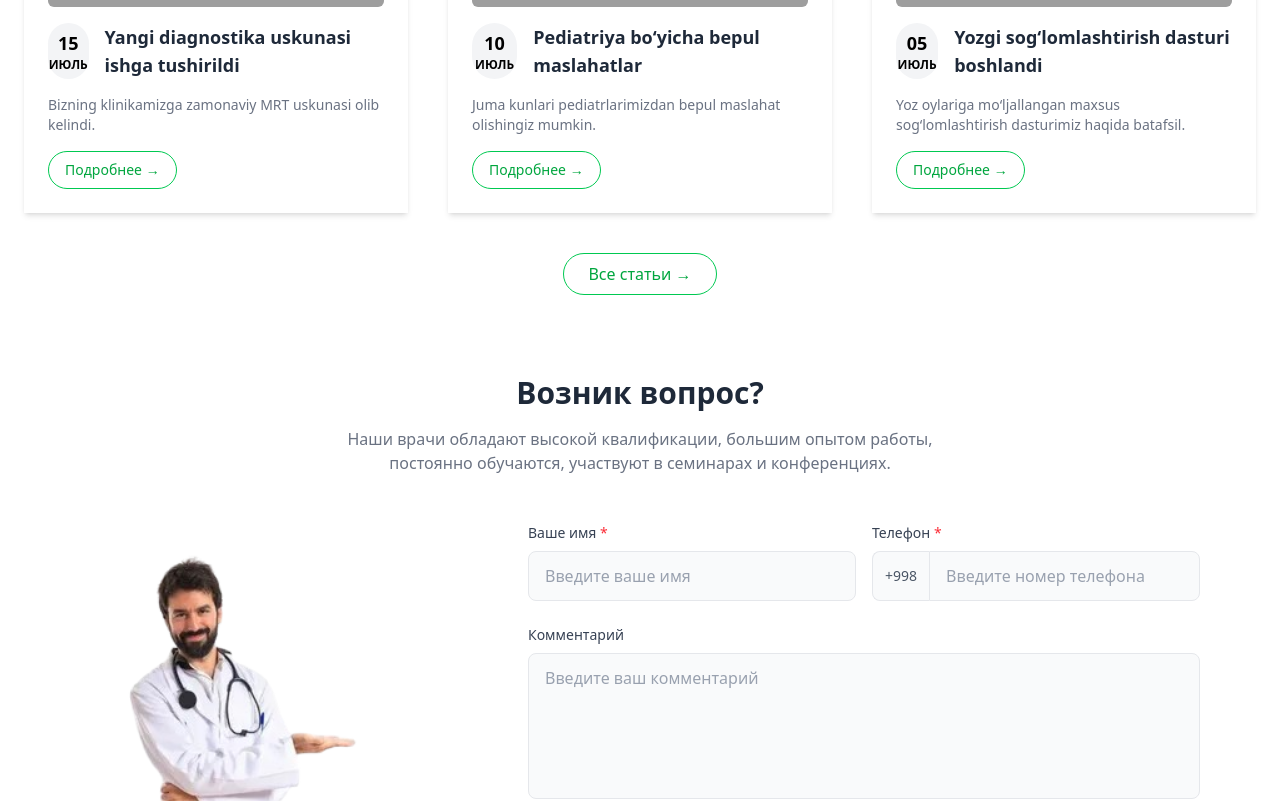
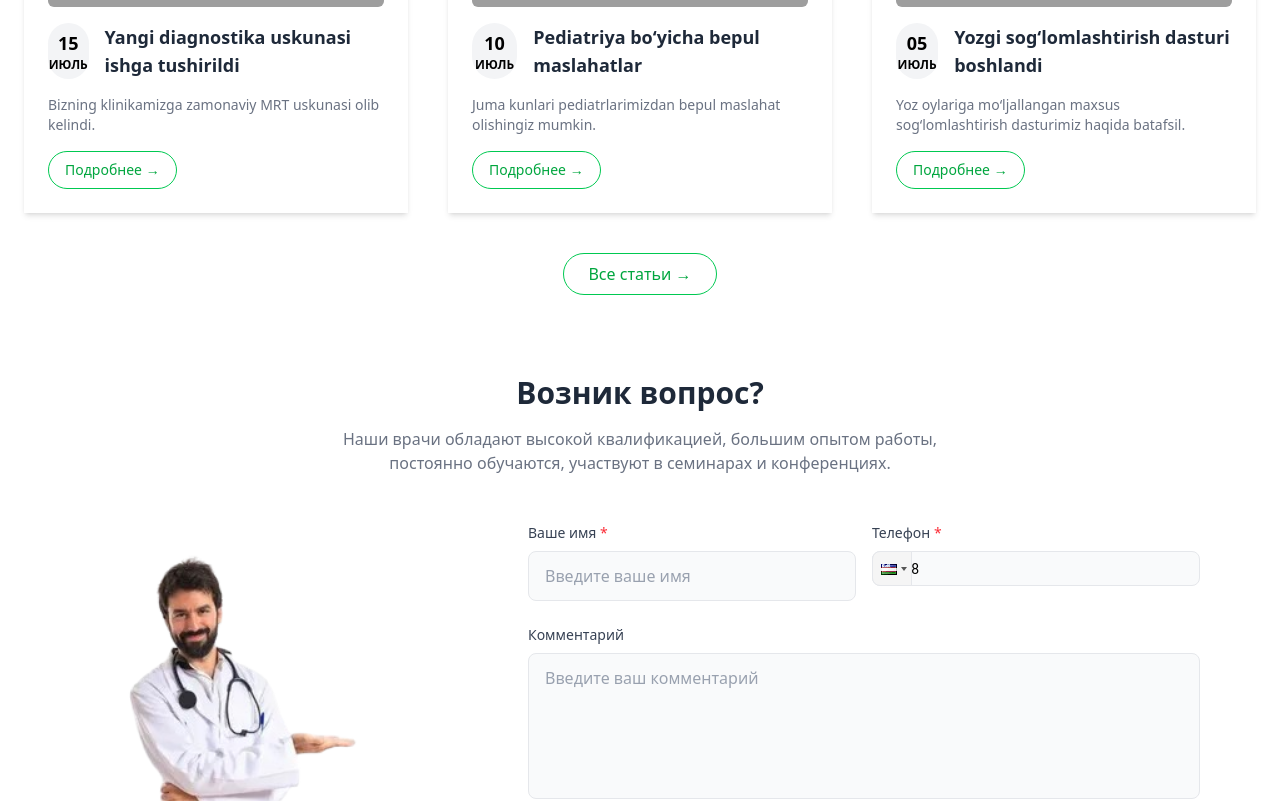
Before and after one commit to azizbek447/humomed, a React (Vite) app: page / in a window 1280 px wide. Shown: the part 5091-5892 px from the top of the page. Built offline with nearby package versions, Linux system fonts and the light colour scheme; grey boxes are pictures that could not be loaded.

Commit message:
routes: barcha xatoliklar tuzatildi

```diff
--- a/package.json
+++ b/package.json
@@ -55,6 +55,7 @@
     "react-i18next": "^15.5.2",
     "react-icons": "^5.5.0",
     "react-input-mask": "^2.0.4",
+    "react-phone-input-2": "^2.15.1",
     "react-player": "^3.1.0",
     "react-router-dom": "^6.30.0",
     "swiper": "^11.2.8",
--- a/root/main.jsx
+++ b/root/main.jsx
@@ -7,7 +7,5 @@ import { createRoot } from 'react-dom/client';
 import App from './App.jsx';
 
 createRoot(document.getElementById('root')).render(
-  <React.StrictMode>
     <App />
-  </React.StrictMode>
 );
--- a/root/pages/ Doctors/index.jsx
+++ b/root/pages/ Doctors/index.jsx
@@ -44,6 +44,27 @@ export default function DoctorsGrid() {
       image: '/images/doctors/doctor6.jpg',
       path: '/doctors/6',
     },
+    {
+      id: 7,
+      name: 'Dr. Sanjar Xasanov',
+      specialty: 'Kardiolog',
+      image: '/images/doctors/sanjar.jpg',
+      path: '/doctors/sanjar-xasanov',
+    },
+    {
+      id: 8,
+      name: 'Dr. Malika Karimova',
+      specialty: 'Nevropatolog',
+      image: '/images/doctors/malika.jpg',
+      path: '/doctors/malika-karimova',
+    },
+    {
+      id: 9,
+      name: 'Dr. Akmal Shukurov',
+      specialty: 'Travmatolog',
+      image: '/images/doctors/akmal.jpg',
+      path: '/doctors/akmal-shukurov',
+    },
   ];
 
   return (
--- a/root/pages/News/index.jsx
+++ b/root/pages/News/index.jsx
@@ -10,24 +10,24 @@ const ClinicNews = () => {
   const newsItems = [
     {
       id: 1,
-      image: '/images/news1.jpg',
-      title: 'Открытие нового отделения',
-      date: '12 Июль',
-      description: 'Мы рады сообщить об открытии нового отделения кардиологии в нашей клинике.',
+      title: 'Yangi kardiologiya bo‘limi ochildi',
+      description: 'Klinikamizda zamonaviy kardiologiya bo‘limi ishga tushdi.',
+      date: '17 IYUL',
+      image: '/images/news/1.jpg',
     },
     {
       id: 2,
-      image: '/images/news2.jpg',
-      title: 'Прибытие нового оборудования',
-      date: '05 Июль',
-      description: 'Новое МРТ оборудование уже доступно для наших пациентов.',
+      title: 'Yangi uskunalar keldi',
+      description: 'MRI va UTT uchun yangi avlod tibbiy uskunalar o‘rnatildi.',
+      date: '10 IYUL',
+      image: '/images/news/2.jpg',
     },
     {
       id: 3,
-      image: '/images/news3.jpg',
-      title: 'Прием нового специалиста',
-      date: '28 Июнь',
-      description: 'Доктор Ахмедов теперь ведет прием по вторникам и четвергам.',
+      title: 'Tibbiy seminar o‘tkazildi',
+      description: 'Xorijiy mutaxassislar ishtirokida malaka oshirish seminar bo‘lib o‘tdi.',
+      date: '05 IYUL',
+      image: '/images/news/3.jpg',
     },
   ];
 
--- a/root/pages/home/HaveAQuestion.jsx
+++ b/root/pages/home/HaveAQuestion.jsx
@@ -1,26 +1,26 @@
 import React, { useState } from 'react';
-import { useForm } from 'react-hook-form';
+import { useForm, Controller } from 'react-hook-form';
 import { yupResolver } from '@hookform/resolvers/yup';
 import * as yup from 'yup';
+import PhoneInput from 'react-phone-input-2';
+import 'react-phone-input-2/lib/style.css';
 import doktorImage from '../../assets/img/img_2-removebg-preview.png';
 import { FaPaperPlane, FaSpinner } from 'react-icons/fa';
-import InputMask from 'react-input-mask';
 
-const HaveAQuestion = () => {
 const schema = yup.object().shape({
   name: yup.string().required('Обязательное поле'),
-    phone: yup
-      .string()
-      .required('Обязательное поле')
-      .matches(/^\d{9}$/, 'Введите 9 цифр номера'),
+  phone: yup.string().required('Обязательное поле').min(12, 'Неполный номер телефона'),
   comment: yup.string(),
 });
 
+const HaveAQuestion = () => {
   const [isSubmitting, setIsSubmitting] = useState(false);
+
   const {
     register,
     handleSubmit,
     reset,
+    control,
     formState: { errors },
   } = useForm({
     resolver: yupResolver(schema),
@@ -45,13 +45,11 @@ const HaveAQuestion = () => {
     <div className='mx-auto max-w-6xl px-4 py-10'>
       <h2 className='mb-4 text-center text-3xl font-semibold text-gray-800'>Возник вопрос?</h2>
       <p className='mx-auto mb-12 max-w-2xl text-center text-gray-500'>
-        Наши врачи обладают высокой квалификации, большим опытом работы, постоянно обучаются,
+        Наши врачи обладают высокой квалификацией, большим опытом работы, постоянно обучаются,
         участвуют в семинарах и конференциях.
       </p>
 
-      {/* Rasm chapda, forma o‘ngda */}
       <div className='flex flex-col items-center gap-10 lg:flex-row lg:items-start'>
-        {/* Rasm */}
         <div className='flex w-full justify-center lg:w-1/2'>
           <img
             src={doktorImage}
@@ -60,7 +58,6 @@ const HaveAQuestion = () => {
           />
         </div>
 
-        {/* Forma */}
         <form
           onSubmit={handleSubmit(onSubmit)}
           onKeyDown={handleKeyDown}
@@ -74,9 +71,8 @@ const HaveAQuestion = () => {
               <input
                 type='text'
                 placeholder='Введите ваше имя'
-                className={`w-full rounded-lg border ${
-                  errors.name ? 'border-red-500' : 'border-gray-200'
-                } bg-gray-50 px-4 py-3 placeholder-gray-400 focus:ring-2 focus:ring-green-500 focus:outline-none`}
+                className={`w-full rounded-lg border ${errors.name ? 'border-red-500' : 'border-gray-200'
+                  } bg-gray-50 px-4 py-3 placeholder-gray-400 focus:outline-none focus:ring-2 focus:ring-green-500`}
                 {...register('name')}
               />
               {errors.name && <p className='mt-1 text-sm text-red-500'>{errors.name.message}</p>}
@@ -86,21 +82,34 @@ const HaveAQuestion = () => {
               <label className='mb-2 block text-sm font-medium text-gray-700'>
                 Телефон <span className='text-red-500'>*</span>
               </label>
-              <div className='flex'>
-                <span className='inline-flex items-center rounded-l-lg border border-r-0 border-gray-200 bg-gray-50 px-3 py-3 text-sm text-gray-600'>
-                  +998
-                </span>
-                <InputMask
-                  mask='99 999-99-99'
-                  maskChar='_'
+              <Controller
+                name='phone'
+                control={control}
+                render={({ field }) => (
+                  <PhoneInput
+                    {...field}
+                    country={'uz'}
                     placeholder='Введите номер телефона'
-                  className={`flex-1 rounded-r-lg border ${
-                    errors.phone ? 'border-red-500' : 'border-gray-200'
-                  } bg-gray-50 px-4 py-3 placeholder-gray-400 focus:ring-2 focus:ring-green-500 focus:outline-none`}
-                  {...register('phone')}
+                    inputStyle={{
+                      width: '100%',
+                      padding: '14px',
+                      borderRadius: '0.5rem',
+                      borderColor: errors.phone ? 'red' : '#e5e7eb',
+                      backgroundColor: '#f9fafb',
+                    }}
+                    buttonStyle={{
+                      borderTopLeftRadius: '0.5rem',
+                      borderBottomLeftRadius: '0.5rem',
+                      borderColor: '#e5e7eb',
+                    }}
+                    specialLabel=''
+                    masks={{ uz: '.. ...-..-..' }}
                   />
-              </div>
-              {errors.phone && <p className='mt-1 text-sm text-red-500'>{errors.phone.message}</p>}
+                )}
+              />
+              {errors.phone && (
+                <p className='mt-1 text-sm text-red-500'>{errors.phone.message}</p>
+              )}
             </div>
           </div>
 
@@ -108,7 +117,7 @@ const HaveAQuestion = () => {
             <label className='mb-2 block text-sm font-medium text-gray-700'>Комментарий</label>
             <textarea
               placeholder='Введите ваш комментарий'
-              className='w-full resize-none rounded-lg border border-gray-200 bg-gray-50 px-4 py-3 placeholder-gray-400 focus:ring-2 focus:ring-green-500 focus:outline-none'
+              className='w-full resize-none rounded-lg border border-gray-200 bg-gray-50 px-4 py-3 placeholder-gray-400 focus:outline-none focus:ring-2 focus:ring-green-500'
               rows={5}
               {...register('comment')}
             />
--- a/root/pages/home/MapLocation.jsx
+++ b/root/pages/home/MapLocation.jsx
@@ -1,12 +1,31 @@
-import React from 'react';
-import { YMaps, Map, Placemark } from '@pbe/react-yandex-maps';
+import React, { useEffect, useRef } from 'react';
 import { useTranslation } from 'react-i18next';
 
 const MapLocation = () => {
   const { i18n } = useTranslation();
+  const mapRef = useRef(null);
 
-  const coords = [41.2156, 69.1845];
-  const zoom = 16;
+  useEffect(() => {
+    const script = document.createElement('script');
+    script.src = `https://api-maps.yandex.ru/2.1/?lang=${i18n.language === 'en' ? 'en_US' : 'ru_RU'}&apikey=<YOUR_API_KEY>`;
+    script.type = 'text/javascript';
+    script.onload = () => {
+      window.ymaps.ready(init);
+    };
+    document.head.appendChild(script);
+
+    function init() {
+      new window.ymaps.Map(mapRef.current, {
+        center: [41.2156, 69.1845],
+        zoom: 16,
+        controls: ['zoomControl', 'fullscreenControl'],
+      }).geoObjects.add(
+        new window.ymaps.Placemark([41.2156, 69.1845], {
+          balloonContent: 'Bizning manzil',
+        })
+      );
+    }
+  }, [i18n.language]);
 
   return (
     <div className='bg-white px-4 py-16 text-center'>
@@ -15,34 +34,13 @@ const MapLocation = () => {
       </h2>
 
       <div className='mx-auto w-full max-w-5xl overflow-hidden rounded-[40px] border-4 border-green-500 shadow-md'>
-        <div className='relative h-72 w-full sm:h-96 md:h-[400px]'>
-          <YMaps
-            query={{
-              lang: i18n.language === 'en' ? 'en_US' : 'ru_RU',
-              mode: 'release',
-            }}
-          >
-            <Map
-              defaultState={{
-                center: coords,
-                zoom: zoom,
-                type: 'yandex#map',
-              }}
-              width='100%'
-              height='100%'
-              options={{
-                mapAutoFocus: true,
-                nativeFullscreen: true,
-              }}
-              modules={['control.ZoomControl', 'control.FullscreenControl']}
-            >
-              <Placemark geometry={coords} />
-            </Map>
-          </YMaps>
-        </div>
+        <div
+          ref={mapRef}
+          className='relative h-72 w-full sm:h-96 md:h-[400px]'
+        />
       </div>
     </div>
   );
 };
 
-export default React.memo(MapLocation);
+export default MapLocation;
```
Also changed, not shown: root/routes/index.jsx (+14 -13 lines), 1 other file (tests, documents, lock files or other folders). Lines whose indentation alone changed are shown as unchanged.
